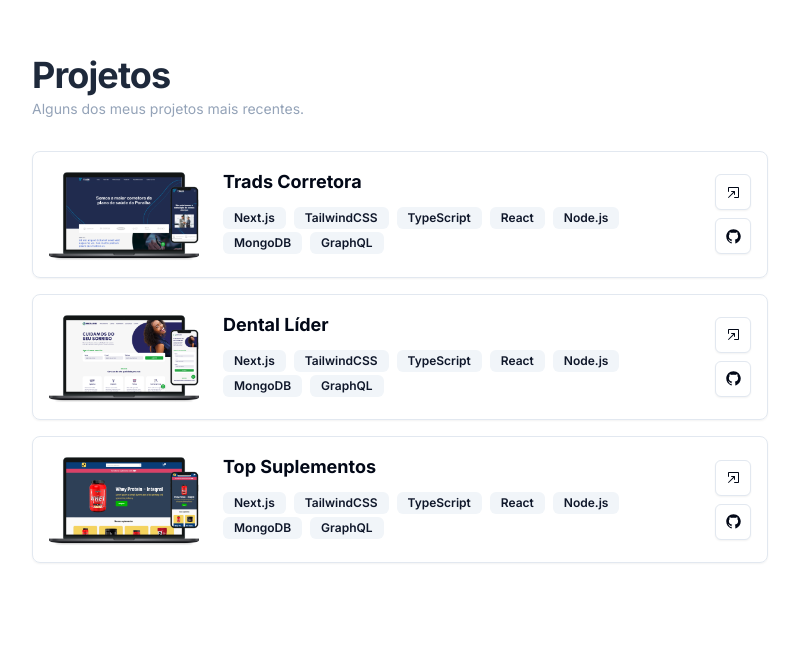
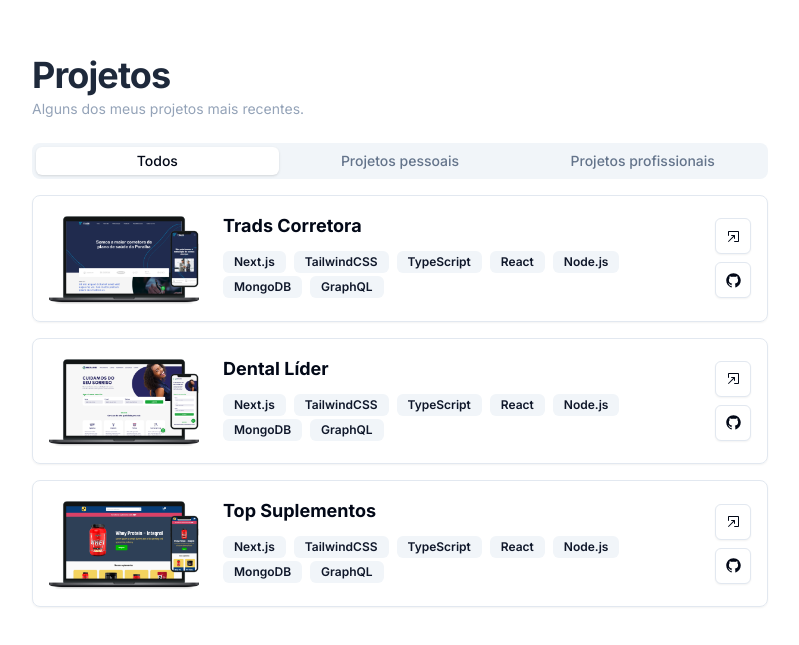
Before and after one commit to pedrocleal/portfolio-v2, a Next.js app: page /en in a window 1280 px wide. Shown: the part 793-1438 px from the top of the page, without its empty margins (240-1039 px from the left). Built offline with nearby package versions, Linux system fonts and the light colour scheme.

Commit message:
feat: add tabs to projects section

```diff
--- a/src/app/[lang]/sections/projects.tsx
+++ b/src/app/[lang]/sections/projects.tsx
@@ -1,53 +1,20 @@
+"use client";
+
 import { Button } from "@/shad-components/button";
 import { Badge } from "@/shad-components/ui/badge";
 import Image, { StaticImageData } from "next/image";
-import topSuplementosImg from "@/assets/projects/top-suplementos.png";
-import tradsCorretoraImg from "@/assets/projects/trads-corretora.png";
-import dentalLiderImg from "@/assets/projects/dental-lider.png";
 import { GitHubLogoIcon, OpenInNewWindowIcon } from "@radix-ui/react-icons";
 import { useState } from "react";
-
-const projects = [
-  {
-    id: 1,
-    title: "Trads Corretora",
-    img: tradsCorretoraImg,
-    type: "professional",
-    description:
-      "Projeto de marketplace para a Abexpay. Desenvolvido com Next.js, TailwindCSS e TypeScript. O projeto foi desenvolvido com o intuito de ser uma plataforma de vendas de produtos e serviços para os clientes da Abexpay.",
-    link: "https://github.com",
-    techs: ["Next.js", "TailwindCSS", "TypeScript", "React", "Node.js", "MongoDB", "GraphQL"],
-    private: true,
-  },
-  {
-    id: 2,
-    title: "Dental Líder",
-    img: dentalLiderImg,
-    type: "professional",
-    description:
-      "Projeto de agenda de contatos. Desenvolvido com Next.js, TailwindCSS e TypeScript. O projeto foi desenvolvido com o intuito de ser uma agenda de contatos para os usuários.",
-    demo: "https://dentallider.com.br",
-    link: "https://github.com",
-    techs: ["Next.js", "TailwindCSS", "TypeScript", "React", "Node.js", "MongoDB", "GraphQL"],
-    private: false,
-  },
-  {
-    id: 3,
-    title: "Top Suplementos",
-    img: topSuplementosImg,
-    type: "personal",
-    description:
-      "Projeto pessoal de e-commerce. Desenvolvido com Next.js, TailwindCSS e TypeScript. O projeto foi desenvolvido com o intuito de ser uma loja virtual de suplementos alimentares.",
-    demo: "https://top-suplementos.netlify.app/",
-    link: "https://github.com/pedrocleal/top-suplementos",
-    techs: ["Next.js", "TailwindCSS", "TypeScript", "React", "Node.js", "MongoDB", "GraphQL"],
-    private: false,
-  },
-];
+import projects from "@/database/projects";
+import { Tabs, TabsList, TabsTrigger } from "@/shad-components/ui/tabs";
 
 export default function Projects() {
+  const [activeType, setActiveType] = useState<"all" | "personal" | "professional">("all");
 
-  const [activeType, setActiveType] = useState<"all" | "personal" | "professional">("all");
+  const filteredProjects = projects.filter((project) => {
+    if (activeType === "all") return true;
+    return project.type === activeType;
+  });
 
   return (
     <section className="w-full mb-36">
@@ -58,15 +25,29 @@ export default function Projects() {
         <p className="text-sm text-slate-400">Alguns dos meus projetos mais recentes.</p>
       </div>
 
-      <div className="flex flex-col gap-4 mt-8">
-        {projects.map((project) => (
+      <Tabs className="mt-6" defaultValue="all">
+        <TabsList className="w-full">
+          <TabsTrigger className="w-full" value="all" onClick={() => setActiveType("all")}>
+            Todos
+          </TabsTrigger>
+          <TabsTrigger className="w-full" value="personal" onClick={() => setActiveType("personal")}>
+            Projetos pessoais
+          </TabsTrigger>
+          <TabsTrigger className="w-full" value="professional" onClick={() => setActiveType("professional")}>
+            Projetos profissionais
+          </TabsTrigger>
+        </TabsList>
+      </Tabs>
+
+      <div className="flex flex-col gap-4 mt-4">
+        {filteredProjects.map((project) => (
           <div
             key={project.id}
             className="flex flex-col items-start justify-between gap-4 p-4 bg-transparent rounded-lg shadow-sm border dark:bg-transparent dark:border-slate-900 min-[480px]:flex-row min-[480px]:items-center min-[480px]:justify-between min-[480px]:gap-8"
           >
             <div className="flex flex-col gap-6 items-start justify-start min-[480px]:flex-row">
               <Image
-                src={project.img as StaticImageData}
+                src={project.img}
                 className=" rounded-md object-contain mt-1"
                 alt={project.title}
                 width={150}
--- a/src/database/projects.json
+++ b/src/database/projects.ts
@@ -1,8 +1,11 @@
-[
-  {
+import topSuplementosImg from "@/assets/projects/top-suplementos.png";
+import tradsCorretoraImg from "@/assets/projects/trads-corretora.png";
+import dentalLiderImg from "@/assets/projects/dental-lider.png";
+
+export default [{
     "id": 1,
     "title": "Trads Corretora",
-    "img": "tradsCorretoraImg",
+    "img": tradsCorretoraImg,
     "type": "professional",
     "description": "Projeto de marketplace para a Abexpay. Desenvolvido com Next.js, TailwindCSS e TypeScript. O projeto foi desenvolvido com o intuito de ser uma plataforma de vendas de produtos e serviços para os clientes da Abexpay.",
     "link": "https://github.com",
@@ -20,7 +23,7 @@
   {
     "id": 2,
     "title": "Dental Líder",
-    "img": "dentalLiderImg",
+    "img": dentalLiderImg,
     "type": "professional",
     "description": "Projeto de agenda de contatos. Desenvolvido com Next.js, TailwindCSS e TypeScript. O projeto foi desenvolvido com o intuito de ser uma agenda de contatos para os usuários.",
     "demo": "https://dentallider.com.br",
@@ -39,7 +42,7 @@
   {
     "id": 3,
     "title": "Top Suplementos",
-    "img": "topSuplementosImg",
+    "img": topSuplementosImg,
     "type": "personal",
     "description": "Projeto pessoal de e-commerce. Desenvolvido com Next.js, TailwindCSS e TypeScript. O projeto foi desenvolvido com o intuito de ser uma loja virtual de suplementos alimentares.",
     "demo": "https://top-suplementos.netlify.app/",
```
